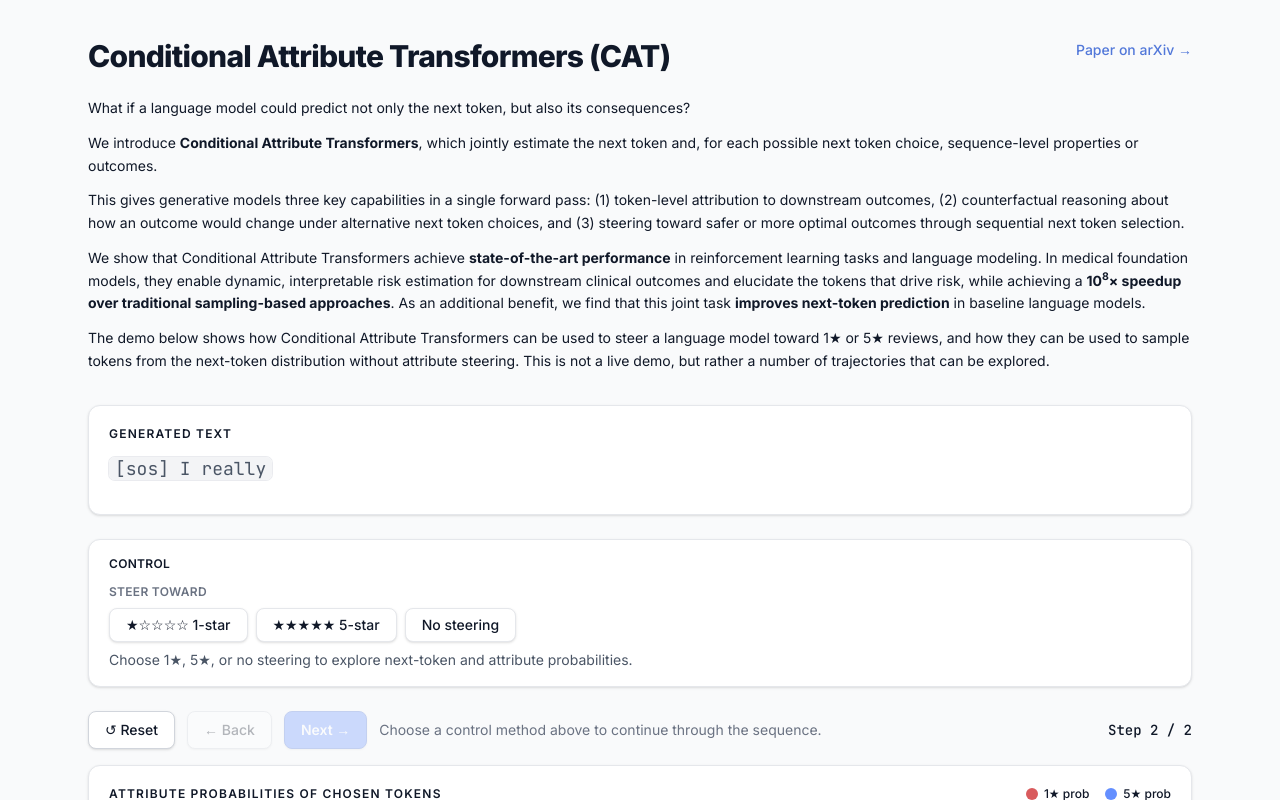
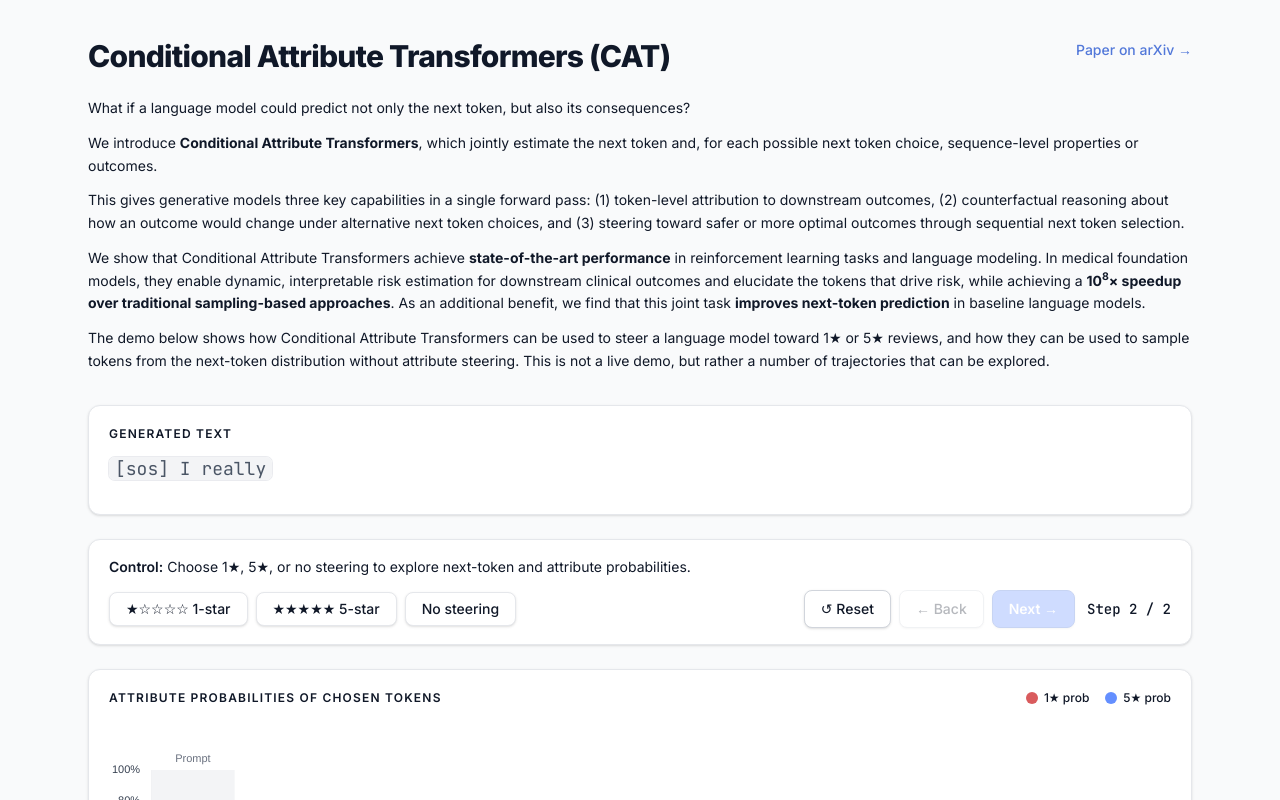
Before and after one commit to AJLozaLab/CAT-demo, a Next.js app: page / in a window 1280 px wide. Shown: the top 800 px of the page. Built offline with nearby package versions, Linux system fonts and the light colour scheme.

Commit message:
Update CATDemo.jsx

```diff
--- a/components/CATDemo.jsx
+++ b/components/CATDemo.jsx
@@ -516,6 +516,13 @@ function buildChartPrefixSnapshot(stepList, branchIndex) {
 /** Concatenate steered decode tokens (skips prompt-only I / really). */
 function starLabel(target) {
   return target === '5' ? '5-Star' : '1-Star'
+}
+
+/** Default table sort: ascending on the attribute being steered toward. */
+function defaultTableSort(steerTarget) {
+  if (steerTarget === '5') return { col: 'star5', dir: 'asc' }
+  if (steerTarget === '1') return { col: 'star1', dir: 'asc' }
+  return { col: 'prob', dir: 'desc' }
 }
 
 function committedChosenDisplay(steps, count) {
@@ -586,18 +593,39 @@ function applyChartStep(
   chart.data.datasets[1].data = star1
   const n = capacity
 
+  const lastSegmentDash = ctx => {
+    if (ctx.p1DataIndex !== hi || ctx.p0.skip || ctx.p1.skip) return undefined
+    return [6, 4]
+  }
+
+  const pointStyleArrays = (fillColor, ringColor) => ({
+    pointBackgroundColor: Array.from({ length: n }, (_, i) => {
+      if (i > hi || i >= revealed) return fillColor
+      if (i === hi) return '#ffffff'
+      return fillColor
+    }),
+    pointBorderColor: Array.from({ length: n }, (_, i) => {
+      if (i > hi || i >= revealed) return '#fff'
+      if (i === hi) return ringColor
+      return '#fff'
+    }),
+    pointBorderWidth: Array.from({ length: n }, (_, i) =>
+      i === hi && i <= hi && i < revealed ? 2.5 : 1.5
+    ),
+  })
+
   if (preSteer) {
     chart.data.datasets[0].borderColor = PROMPT_CHART_GREY
     chart.data.datasets[1].borderColor = PROMPT_CHART_GREY
     chart.data.datasets[0].backgroundColor = 'transparent'
     chart.data.datasets[1].backgroundColor = 'transparent'
-    chart.data.datasets[0].pointBackgroundColor = Array(n).fill(PROMPT_CHART_GREY)
-    chart.data.datasets[1].pointBackgroundColor = Array(n).fill(PROMPT_CHART_GREY)
-    chart.data.datasets[0].pointBorderColor = Array.from({ length: n }, (_, i) =>
-      i === hi ? PROMPT_CHART_GREY_DARK : '#fff'
-    )
-    chart.data.datasets[1].pointBorderColor = Array.from({ length: n }, (_, i) =>
-      i === hi ? PROMPT_CHART_GREY_DARK : '#fff'
+    Object.assign(
+      chart.data.datasets[0],
+      pointStyleArrays(PROMPT_CHART_GREY, PROMPT_CHART_GREY_DARK)
+    )
+    Object.assign(
+      chart.data.datasets[1],
+      pointStyleArrays(PROMPT_CHART_GREY, PROMPT_CHART_GREY_DARK)
     )
     if (chart.options.scales?.x?.ticks) {
       chart.options.scales.x.ticks.color = PROMPT_CHART_GREY
@@ -607,16 +635,15 @@ function applyChartStep(
     chart.data.datasets[1].borderColor = STAR1
     chart.data.datasets[0].backgroundColor = STAR5_SOFT
     chart.data.datasets[1].backgroundColor = STAR1_SOFT
-    chart.data.datasets[0].pointBackgroundColor = STAR5
-    chart.data.datasets[1].pointBackgroundColor = STAR1
-    chart.data.datasets[0].pointBorderColor = '#fff'
-    chart.data.datasets[1].pointBorderColor = '#fff'
+    Object.assign(chart.data.datasets[0], pointStyleArrays(STAR5, STAR5))
+    Object.assign(chart.data.datasets[1], pointStyleArrays(STAR1, STAR1))
     if (chart.options.scales?.x?.ticks) {
       chart.options.scales.x.ticks.color = '#374151'
     }
   }
 
   chart.data.datasets.forEach(ds => {
+    ds.segment = { borderDash: lastSegmentDash }
     ds.pointRadius = Array.from({ length: n }, (_, i) =>
       i > hi || i >= revealed ? 0 : i === hi ? 8 : 4
     )
@@ -678,6 +705,12 @@ export default function CATDemo() {
   const [sortCol, setSortCol]         = useState('prob')
   const [sortDir, setSortDir]         = useState('desc')
   const [tokenRevealMs, setTokenRevealMs] = useState(DEFAULT_TOKEN_REVEAL_MS)
+
+  useEffect(() => {
+    const { col, dir } = defaultTableSort(steerTarget)
+    setSortCol(col)
+    setSortDir(dir)
+  }, [steerTarget, controlMethod])
 
   const canvasRef      = useRef(null)
   const chartRef       = useRef(null)
@@ -1350,9 +1383,34 @@ export default function CATDemo() {
           </div>
         </div>
 
-        <div className="bg-white border border-gray-200 rounded-xl px-5 py-4 mb-6 shadow-sm">
-          <div className="text-xs font-semibold uppercase tracking-wide text-gray-900 mb-3">Control</div>
-          <div className="text-xs font-semibold uppercase tracking-wide text-gray-500 mb-2">Steer toward</div>
+        <div className="bg-white border border-gray-200 rounded-xl px-5 py-4 mb-6 shadow-sm space-y-3">
+          <p className="text-sm text-gray-900 leading-relaxed">
+            <span className="font-semibold">Control:</span>{' '}
+            {controlMethod == null ? (
+              <>
+                Choose 1★, 5★, or no steering to explore next-token and attribute probabilities.
+                {!star1Ready && (
+                  <>
+                    {' '}
+                    (1★ data: add <code className="text-[11px]">STEPS_1STAR</code> in{' '}
+                    <code className="text-[11px]">lib/steps-data.js</code>.)
+                  </>
+                )}
+              </>
+            ) : controlMethod === 'none' ? (
+              'No steering — tokens sampled from the next-token distribution without attribute steering.'
+            ) : branchTaken && branchFromTarget ? (
+              <>
+                Steered toward {starLabel(branchFromTarget)}, now steering to{' '}
+                <span style={{ color: steerAccent }}>{starLabel(steerTarget)}</span>.
+              </>
+            ) : (
+              <>
+                Steering toward <span style={{ color: steerAccent }}>{starLabel(steerTarget)}</span>.
+              </>
+            )}
+          </p>
+          <div className="flex flex-wrap items-center justify-between gap-3">
             <div className="flex flex-wrap items-center gap-2">
               <button
                 type="button"
@@ -1402,79 +1460,7 @@ export default function CATDemo() {
                 No steering
               </button>
             </div>
-          {!star1Ready && isPreSteer && (
-            <p className="mt-2 text-xs text-gray-900">
-              1★ tables: plug in data in <code className="text-[11px]">lib/steps-data.js</code> (<code className="text-[11px]">STEPS_1STAR</code>).
-            </p>
-          )}
-          {controlMethod == null ? (
-            <p className="mt-2 text-sm text-gray-600">
-              Choose 1★, 5★, or no steering to explore next-token and attribute probabilities.
-            </p>
-          ) : controlMethod === 'none' ? (
-            <p className="mt-2 text-sm text-gray-600">
-              Tokens sampled from the next-token distribution without attribute steering.
-            </p>
-          ) : (
-            <div className="mt-3 flex flex-wrap items-center gap-3">
-              <span className="text-sm font-semibold tracking-tight" style={{ color: steerAccent }}>
-                {branchTaken && branchFromTarget
-                  ? `Steered toward ${starLabel(branchFromTarget)}, now steering to ${starLabel(steerTarget)}`
-                  : `Steering toward ${starLabel(steerTarget)}`}
-              </span>
-              {showBranchSwitch && (
-                <button
-                  type="button"
-                  onClick={onBranchSwitch}
-                  className="px-4 py-1.5 rounded-md text-sm font-semibold text-white shadow-sm transition-colors"
-                  style={{
-                    background: steerTarget === '5' ? STAR1 : STAR5,
-                    border: `1px solid ${steerTarget === '5' ? STAR1_BORDER : STAR5_BORDER}`,
-                  }}
-                >
-                  Steer back toward {steerTarget === '5' ? starLabel('1') : starLabel('5')}
-                </button>
-              )}
-            </div>
-          )}
-        </div>
-
-        {/* Controls */}
-        <div className="flex flex-wrap items-center justify-between gap-3 mb-4">
-          <div className="flex flex-wrap items-center gap-3">
-            {/* Token delay — hidden for now
-            <label className="flex items-center gap-2 text-sm text-gray-900 font-medium">
-              <span className="whitespace-nowrap">Token delay (ms)</span>
-              <input
-                type="number"
-                min={0}
-                max={5000}
-                step={50}
-                value={tokenRevealMs}
-                disabled={introStage === 'prefix' && !playPaused}
-                onChange={e => {
-                  const v = parseInt(e.target.value, 10)
-                  setTokenRevealMs(Number.isFinite(v) ? Math.max(0, Math.min(5000, v)) : DEFAULT_TOKEN_REVEAL_MS)
-                }}
-                className="w-24 rounded-md border border-gray-300 px-2 py-1.5 font-mono text-sm tabular-nums disabled:opacity-50"
-              />
-            </label>
-            */}
-            {/* Play / Pause / Resume — hidden for now
-            <button
-              type="button"
-              onClick={() => {
-                if (isPlayingAnim) pausePlay()
-                else if (isPausedAnim) resumePlay()
-                else playPrefix()
-              }}
-              disabled={isPreSteer || (live && hasSteps)}
-              className="px-4 py-2 text-white rounded-lg text-sm font-semibold transition-colors shadow-sm disabled:opacity-35 disabled:cursor-not-allowed"
-              style={{ background: '#4b5563', border: '1px solid #374151' }}
-            >
-              {isPlayingAnim ? '⏸ Pause' : isPausedAnim ? '▶ Resume' : '▶ Play'}
-            </button>
-            */}
+            <div className="flex flex-wrap items-center gap-2">
               <button
                 type="button"
                 onClick={resetIntro}
@@ -1517,13 +1503,20 @@ export default function CATDemo() {
               >
                 Next →
               </button>
-            {controlMethod == null && (
-              <span className="text-sm text-gray-500">
-                Choose a control method above to continue through the sequence.
-              </span>
+              {showBranchSwitch && (
+                <button
+                  type="button"
+                  onClick={onBranchSwitch}
+                  className="px-4 py-1.5 rounded-md text-sm font-semibold text-white shadow-sm transition-colors"
+                  style={{
+                    background: steerTarget === '5' ? STAR1 : STAR5,
+                    border: `1px solid ${steerTarget === '5' ? STAR1_BORDER : STAR5_BORDER}`,
+                  }}
+                >
+                  Steer back toward {steerTarget === '5' ? starLabel('1') : starLabel('5')}
+                </button>
               )}
-          </div>
-          <div className="text-sm text-gray-900 font-mono font-medium">
+              <span className="text-sm text-gray-900 font-mono font-medium shrink-0 ml-1">
               {vizActive
                 ? `Step ${vizStepIndex + 1} / ${steps.length}${statusPaused}`
                 : introStage === 'prefix'
@@ -1535,6 +1528,8 @@ export default function CATDemo() {
                       : controlMethod === 'none'
                         ? 'No steering · use ← / → to step'
                         : 'Use ← / → to step'}
+              </span>
+            </div>
           </div>
         </div>
 
```
Lines whose indentation alone changed are shown as unchanged.
